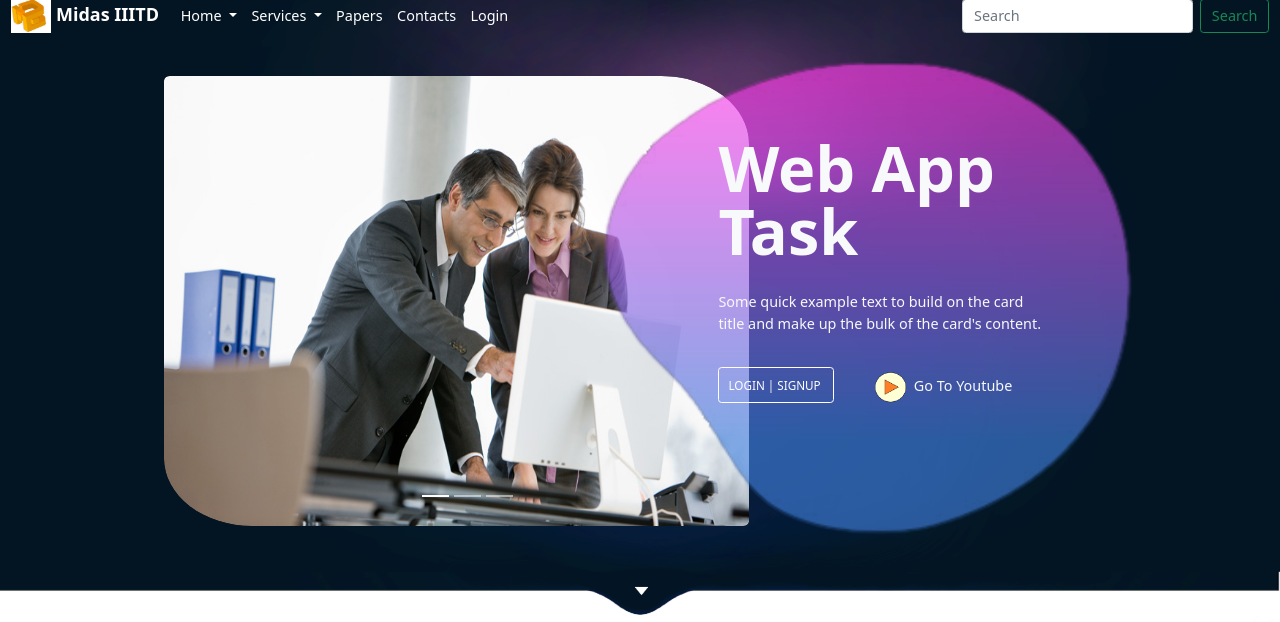
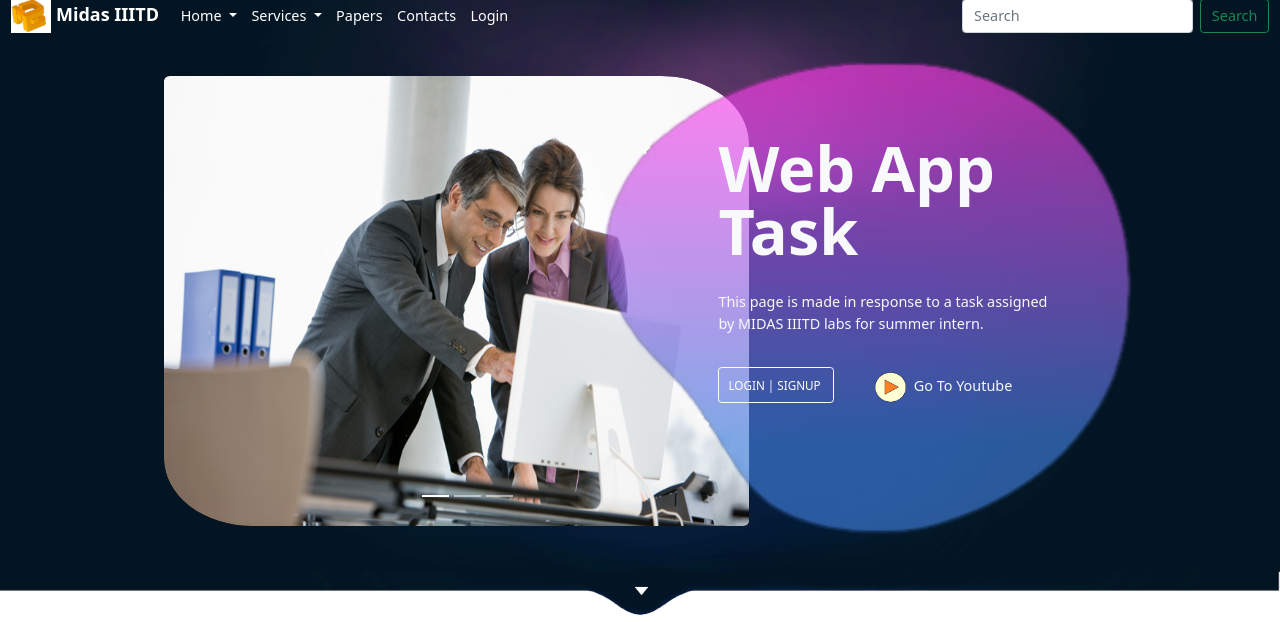
Before and after one commit to hardik-08-ldh/midas-task, a Django app: page / in a window 1280 px wide. Shown: the part 13-635 px from the top of the page. Run offline with Django 3.2, Linux system fonts and the light colour scheme.

Commit message:
Some changes in the templates

```diff
--- a/templates/home.html
+++ b/templates/home.html
@@ -277,7 +277,7 @@
       <div class="card bg-transparent text-light webtasks bnone" id="webtask" style="width: 25rem;">
         <div class="card-body">
           <h2 class="card-title webtasksfont"><b>Web App Task</b></h2><br>
-          <p class="card-text">Some quick example text to build on the card title and make up the bulk of the card's content.<br><br></p>
+          <p class="card-text">This page is made in response to a task assigned by MIDAS IIITD labs for summer intern.<br><br></p>
 
           {% if not user.is_authenticated %}
           <span class="border border-white spanclass rounded ">
```
Also changed, not shown: static/users/images/email_changes.png (added), static/users/images/password_terminal.png (added), 1 other file.
